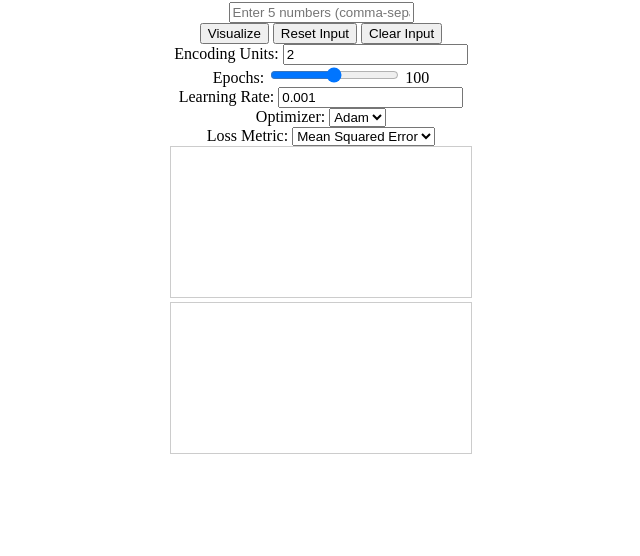
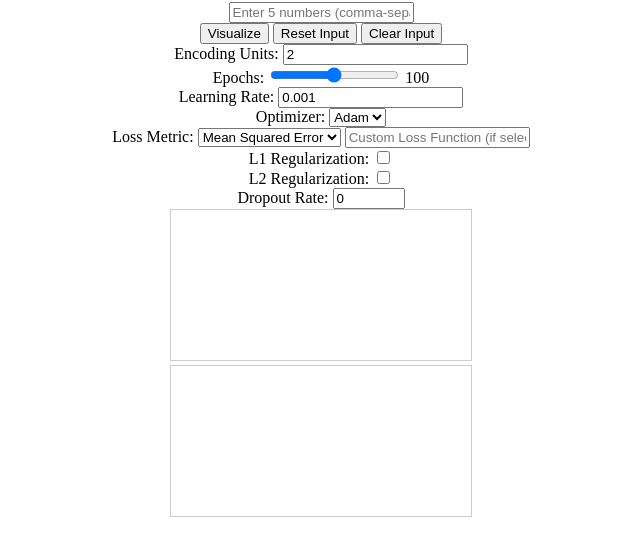
Before and after one commit to speedyfriend67/autoencoder-tenser.js, a plain HTML site: page index.html in a window 1280 px wide. Shown: the part 106-662 px from the top of the page, without its empty margins (319-959 px from the left). Drawn offline with nearby package versions, Linux system fonts and the light colour scheme.

Commit message:
Update index.html

```diff
--- a/index.html
+++ b/index.html
@@ -37,7 +37,18 @@
   <select id="lossMetric">
     <option value="meanSquaredError">Mean Squared Error</option>
     <option value="binaryCrossentropy">Binary Crossentropy</option>
+    <option value="custom">Custom</option>
   </select>
+  <input type="text" id="customLoss" placeholder="Custom Loss Function (if selected)">
+  <br>
+  <label for="l1Regularization">L1 Regularization:</label>
+  <input type="checkbox" id="l1Regularization">
+  <br>
+  <label for="l2Regularization">L2 Regularization:</label>
+  <input type="checkbox" id="l2Regularization">
+  <br>
+  <label for="dropoutRate">Dropout Rate:</label>
+  <input type="number" id="dropoutRate" min="0" max="1" step="0.01" value="0">
   <br>
   <canvas id="lineChart"></canvas>
   <br>
```
